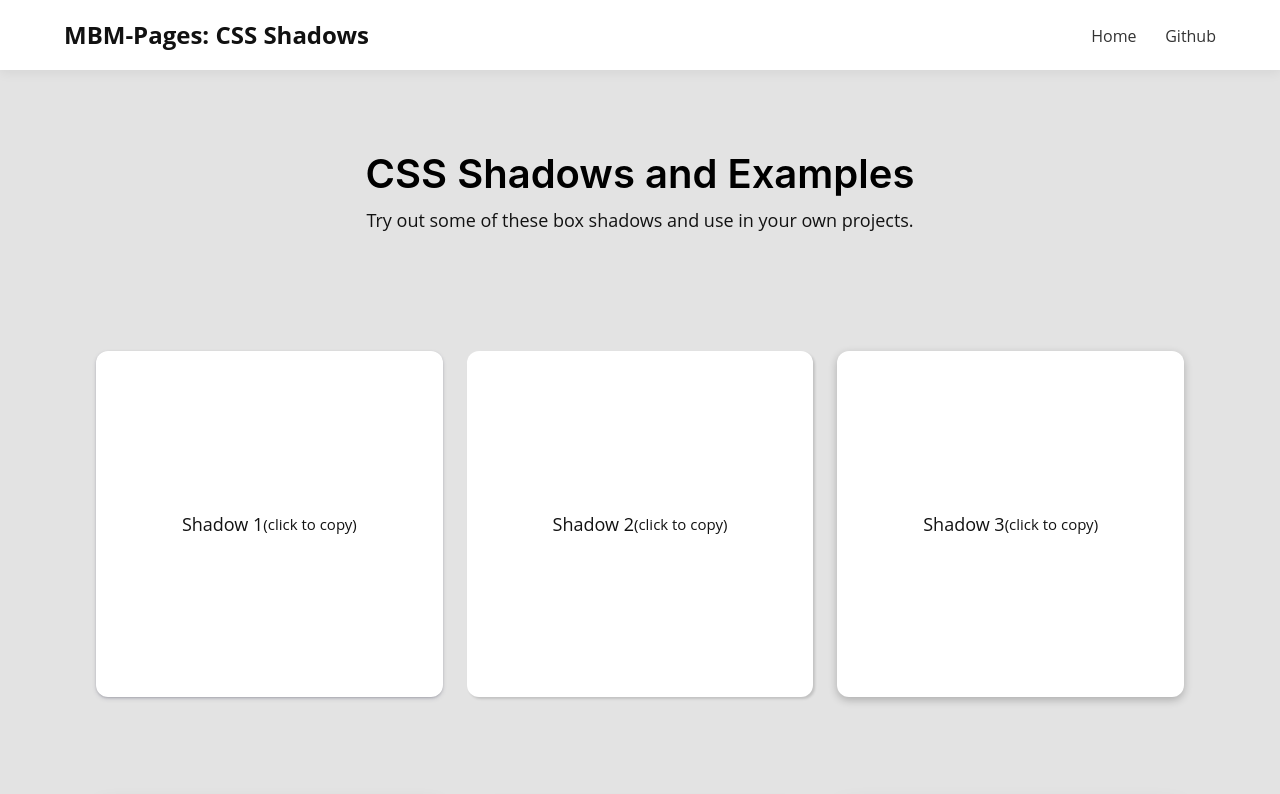
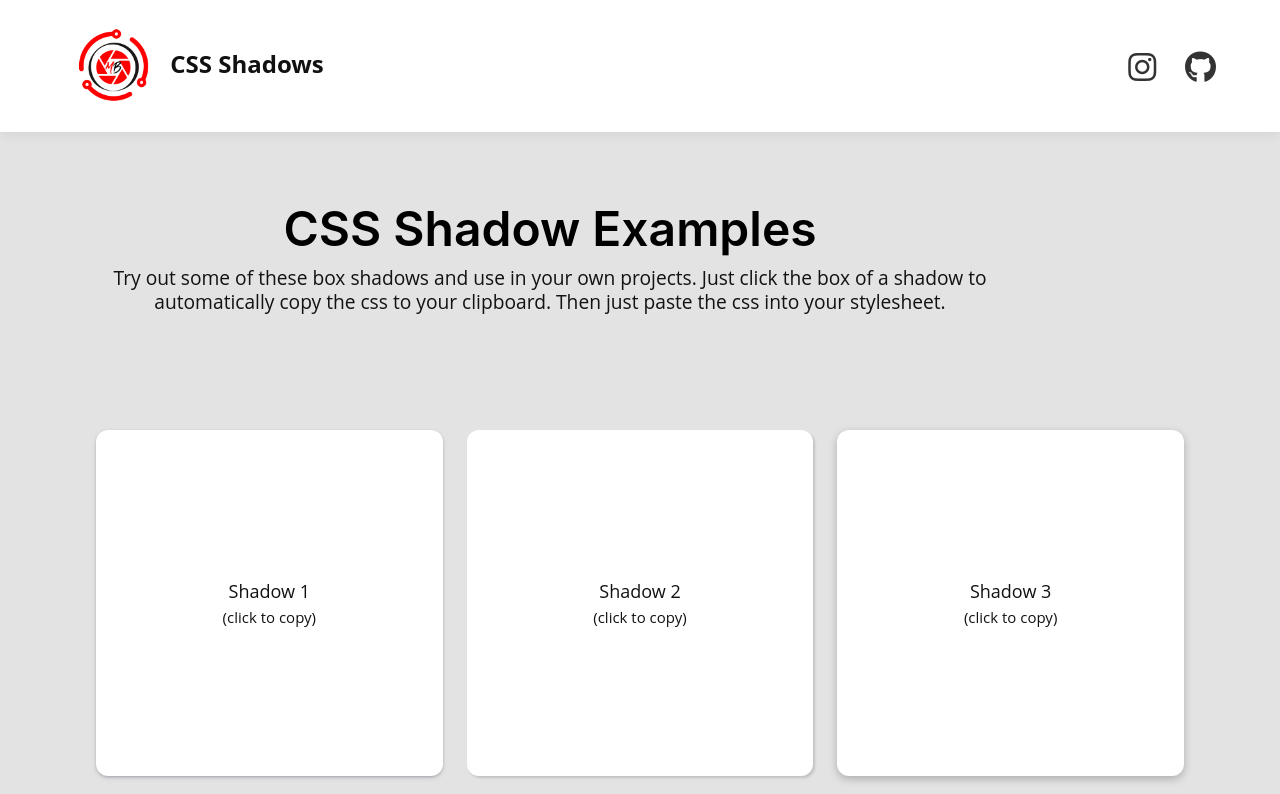
Before and after one commit to embeeML/makr.css, a website: page pages/shadows/index.html in a window 1280 px wide. Shown: the top 794 px of the page. Drawn offline with Linux system fonts and the light colour scheme.

Commit message:
updates to shadows page

```diff
--- a/pages/shadows/index.html
+++ b/pages/shadows/index.html
@@ -10,20 +10,24 @@
 <body>
   <header class="mbm-pages">
     <div class="container-header">
-      <div class="logo">MBM-Pages: CSS Shadows</div>
+      <div class="logo">
+        <a href="https://www.embeemedialab.com">
+          <img class="logo-img" src="/pages/shadows/icodark.png">
+        </a>
+        CSS Shadows
+      </div>
       <nav class="nav">
-        <a href="#">Home</a>
-        <a href="#">Github</a>
+        <a href="#"><i class="fa-brands fa-instagram fa-2xl"></i></a>
+        <a href="https://github.com/embeeML"><i class="fa-brands fa-github fa-2xl"></i></a>
       </nav>
     </div>
   </header>
   <section class="hero">
-    <div class="container-header justify-content-center">
-      <h1 class="title">CSS Shadows and Examples</h1>
+    <div class="container">
+      <h1>CSS Shadow Examples</h1>
+      <p>Try out some of these box shadows and use in your own projects.  Just click the box of a shadow to automatically copy the css to your clipboard. Then just paste the css into your stylesheet.</p>
     </div>
-    <div class="container-header justify-content-center">
-      <p>Try out some of these box shadows and use in your own projects.</p>
-    </div>
+
   </section>
   <section class="content">
     <div class="container">
@@ -99,7 +103,7 @@
   </section>
   <section class="footer">
 
-      <a href="https://www.embeemedialab.com" style="text-align: center; color:#cc3535">Matthew Boyles</a> 2025
+      <a href="https://www.embeemedialab.com" style="text-align: center; color:#cc3535">Matthew Boyles</a> - Last Updated 5/20/2025
 
   </section>
   <div class="copy-alert" id="copyAlert">Copied to clipboard!</div>
@@ -118,5 +122,6 @@
       });
     });
   </script>
+  <script src="https://kit.fontawesome.com/c2021474a9.js" crossorigin="anonymous"></script>
 </body>
 </html>
--- a/pages/shadows/shadows.css
+++ b/pages/shadows/shadows.css
@@ -2,6 +2,10 @@ body {
   font-size: 18px;
   color: #121212;
   background-color: rgb(227, 227, 227);
+}
+
+a {
+  text-decoration: none;
 }
 
 .mbm-pages {
@@ -23,9 +27,16 @@ body {
   align-items: center;
 }
 
+.logo-img{
+  display: inline;
+  padding: 10px;
+  max-height: 100px;
+}
+
 .container {
   width: 90%;
   max-width: 1200px;
+  padding-top: 50px;
 }
 
 .logo {
@@ -43,12 +54,27 @@ body {
 }
 
 .nav a:hover {
-  color: #007bff;
+  color: #cc3535;
 }
 
 .hero {
   padding-top: 150px;
-  padding-bottom: 50px;
+  display: flex;
+  flex-direction: column;
+  justify-content: center;
+  text-align: center;
+  max-width: 1100px;
+}
+
+.hero h1 {
+  font-size: 3rem;
+  color: #000;
+}
+
+.hero p {
+  font-size: 1.2rem;
+  color: #121212;
+  line-height: 1.5rem;
 }
 
 .content {
@@ -64,7 +90,8 @@ body {
 
 .shadow-box {
   flex: 1;
-  aspect-ratio: 1 / 1; /* ✅ Ensures the height = width */
+  aspect-ratio: 1 / 1;
+  flex-direction: column;
   background: #fff;
   padding: 20px;
   display: flex;
@@ -134,7 +161,8 @@ body {
   bottom: 20px;
   left: 50%;
   transform: translateX(-50%);
-  background: #333;
+  background: rgba(29, 21, 21, 0.758);
+  border: 1px solid #000;
   color: #fff;
   padding: 10px 20px;
   border-radius: 6px;
```
Also changed, not shown: pages/shadows/icodark.png (added).
